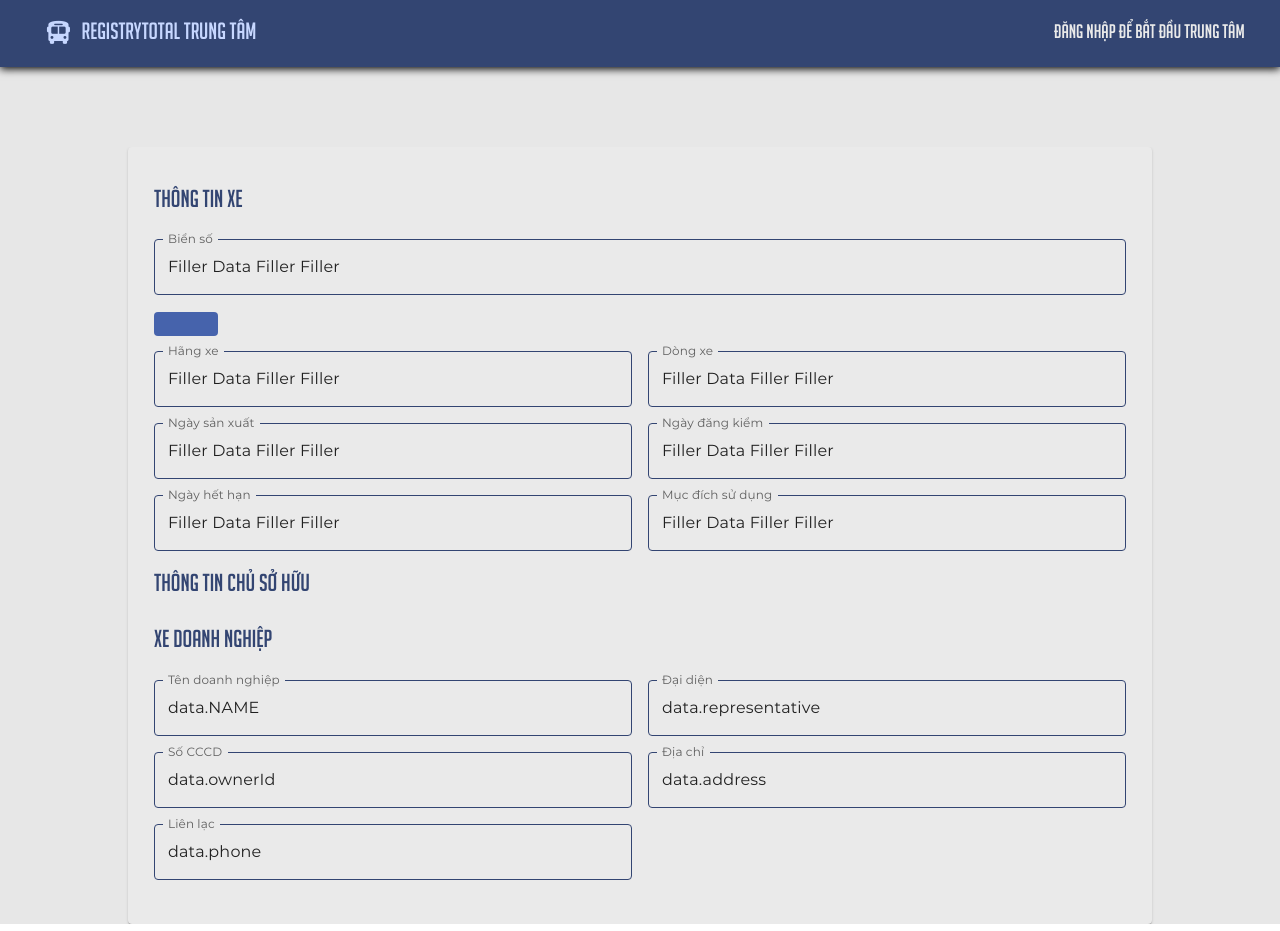
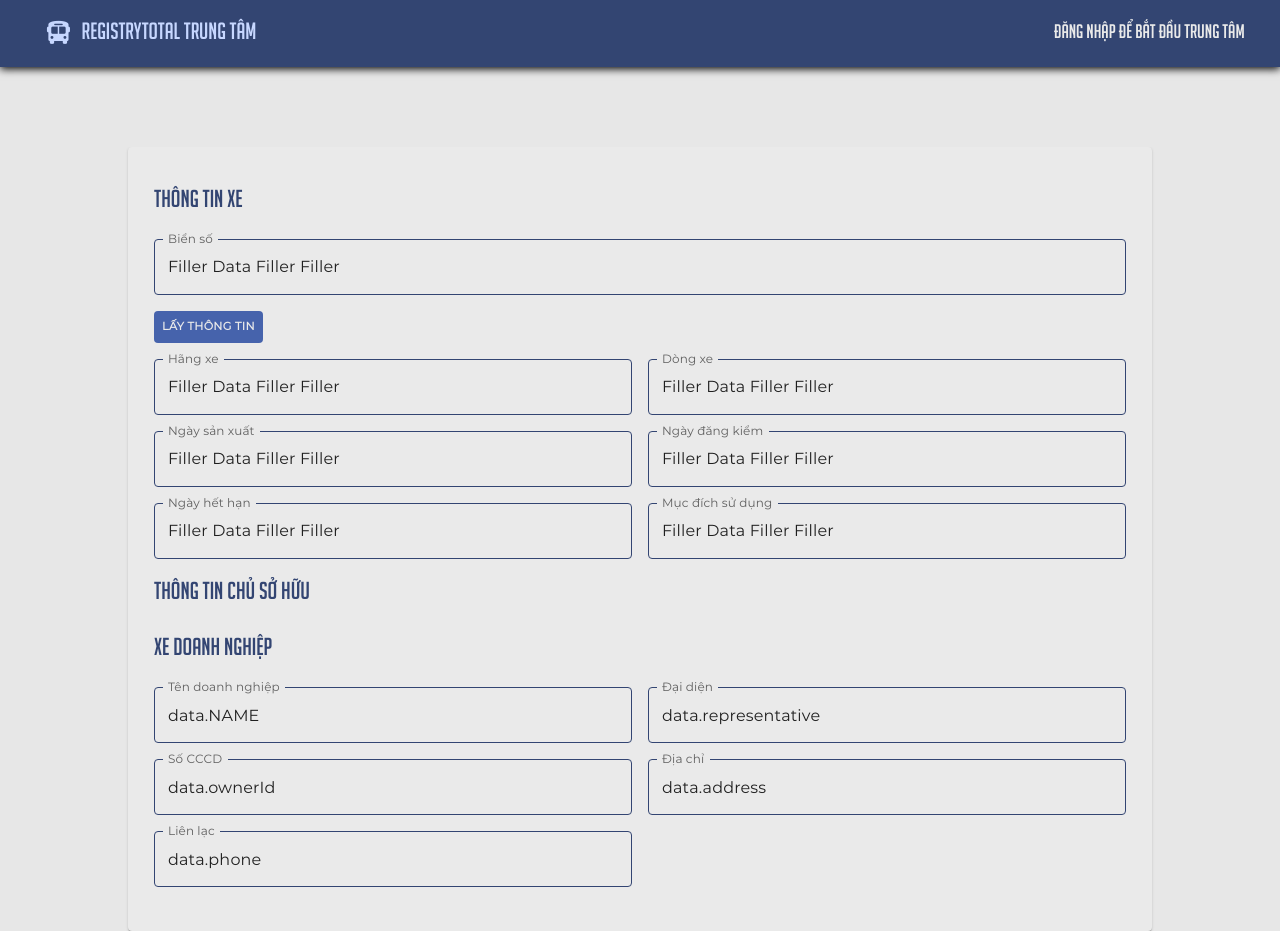
Before and after one commit to SunnyMinh317/WebDangKiem, a React (Create React App) app in the folder client/: page /themxe in a window 1280 px wide. Built offline with nearby package versions, Linux system fonts and the light colour scheme.

Commit message:
Push cho Ân phát nữa

```diff
--- a/client/src/components/AddCarForm.js
+++ b/client/src/components/AddCarForm.js
@@ -25,6 +25,9 @@ import { FontAwesomeIcon } from "@fortawesome/react-fontawesome";
 import { StyledButton, StyledSelect, StyledTextField } from "./StyledComponent";
 
 const AddCarForm = () => {
+    const getData = () => {
+        console.log("getData")
+    }
     return (
         <div className={FormCSS.container}>
             <Card className={FormCSS.formContainer}>
@@ -47,7 +50,7 @@ const AddCarForm = () => {
                             />
                         </Grid>
                         <Grid item xs={6} sm={12}>
-                            <StyledButton ></StyledButton>
+                            <StyledButton onClick={getData}>LẤY THÔNG TIN</StyledButton>
                         </Grid>
                         <Grid item xs={12} sm={6}>
                             {" "}
```
